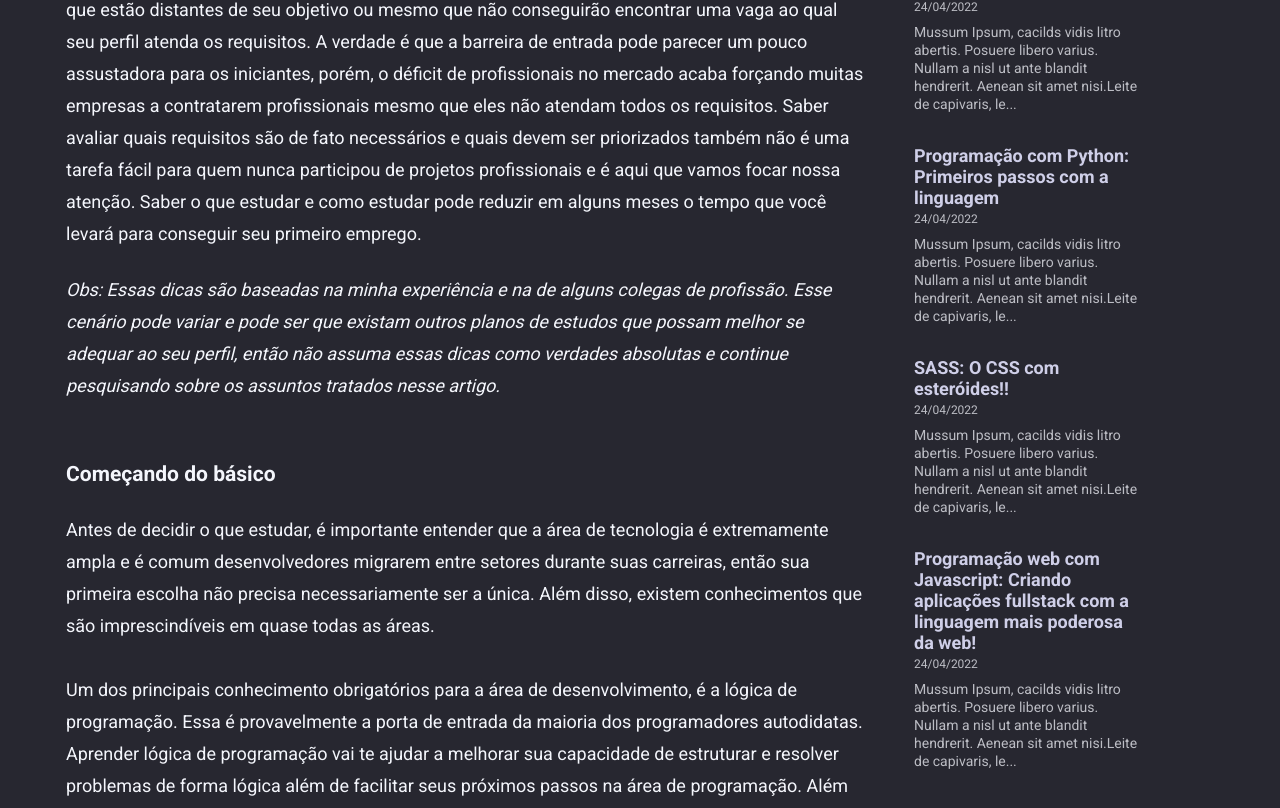
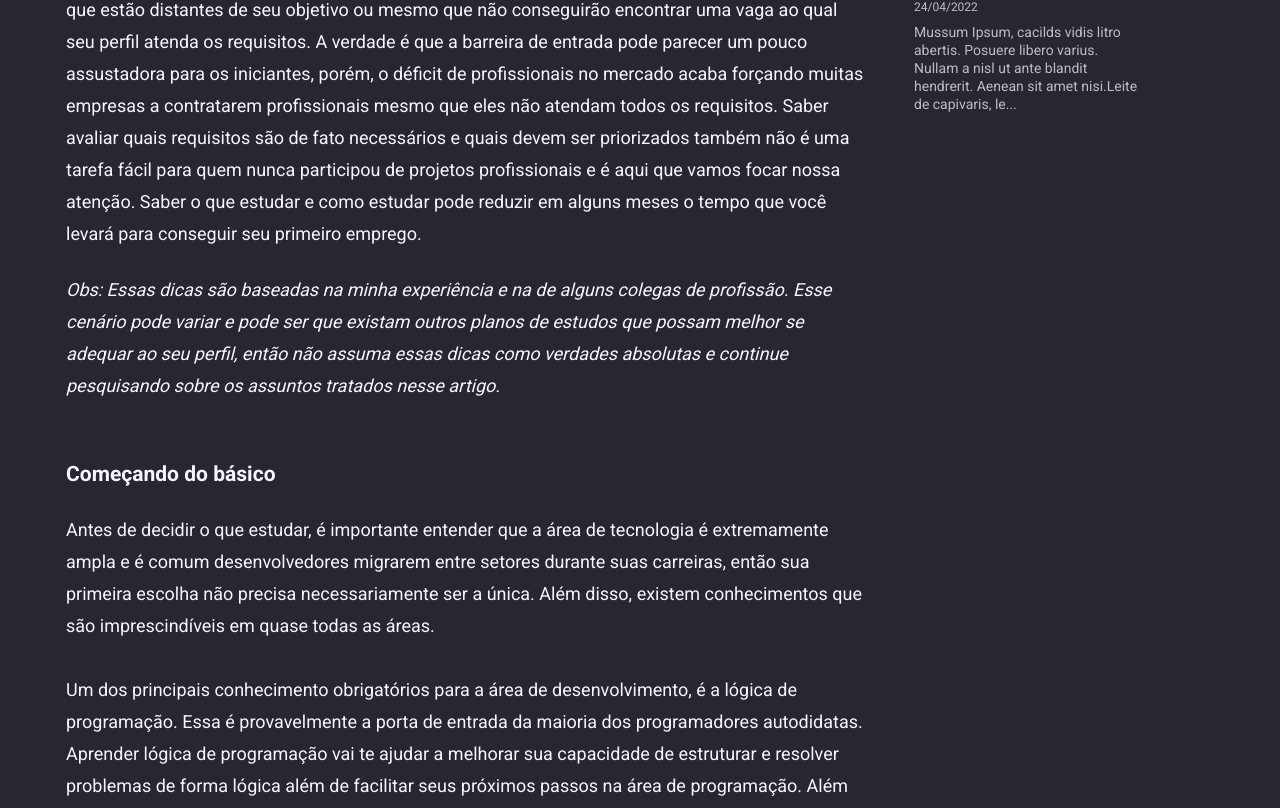
Before and after one commit to jhonatan98rios/blog-pessoal, a Next.js app: page /post/desenvolvimento-de-software-como-conseguir-o-primeiro-emprego in a window 1280 px wide. Shown: the part 689-1497 px from the top of the page. Built offline with nearby package versions, Linux system fonts and the light colour scheme.

Commit message:
bugfix on recents

```diff
--- a/src/components/Post/Recents/index.tsx
+++ b/src/components/Post/Recents/index.tsx
@@ -4,32 +4,6 @@ import styles from './styles.module.scss';
 
 import { mock_posts } from '../../../mockdata/posts'
 
-const categories = [
-  {
-    slug: 'comecando-com-back-end',
-    title: 'Começando com back-end',
-    updatedAt: '21 Mar 2022',
-    excerpt: 'Mussum Ipsum, cacilds vidis litro abertis. Manduma pindureta quium dia nois paga.Posuere libero varius...'
-  },
-  {
-    slug: 'como-criar-testes-com-python',
-    title: 'Como criar testes com Python',
-    updatedAt: '22 Mar 2022',
-    excerpt: 'Mussum Ipsum, cacilds vidis litro abertis. Manduma pindureta quium dia nois paga.Posuere libero varius...'
-  },
-  {
-    slug: 'comecando-com-back-end',
-    title: 'Começando com back-end',
-    updatedAt: '21 Mar 2022',
-    excerpt: 'Mussum Ipsum, cacilds vidis litro abertis. Manduma pindureta quium dia nois paga.Posuere libero varius...'
-  },
-  {
-    slug: 'como-criar-testes-com-python',
-    title: 'Como criar testes com Python',
-    updatedAt: '22 Mar 2022',
-    excerpt: 'Mussum Ipsum, cacilds vidis litro abertis. Manduma pindureta quium dia nois paga.Posuere libero varius...'
-  },
-]
 
 function getExcerpt(html) {
 
@@ -46,7 +20,7 @@ export function Recents() {
         Recentes
       </h3>
       <nav className={styles.recents}>
-        { mock_posts.map((post, index) =>
+        { mock_posts.slice(0, 3).map((post, index) =>
           <li className={styles.post} key={index}>
             <Link href={post.slug}>
               <a>
```
